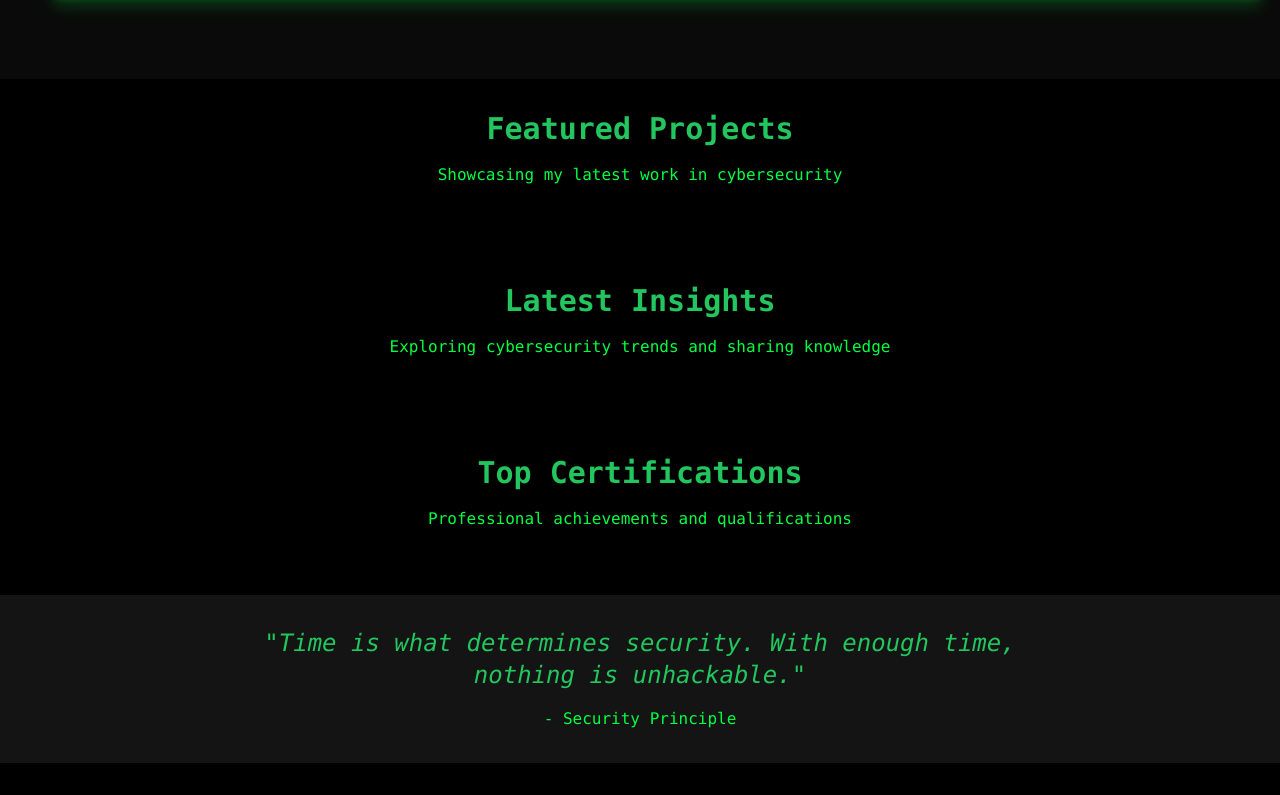
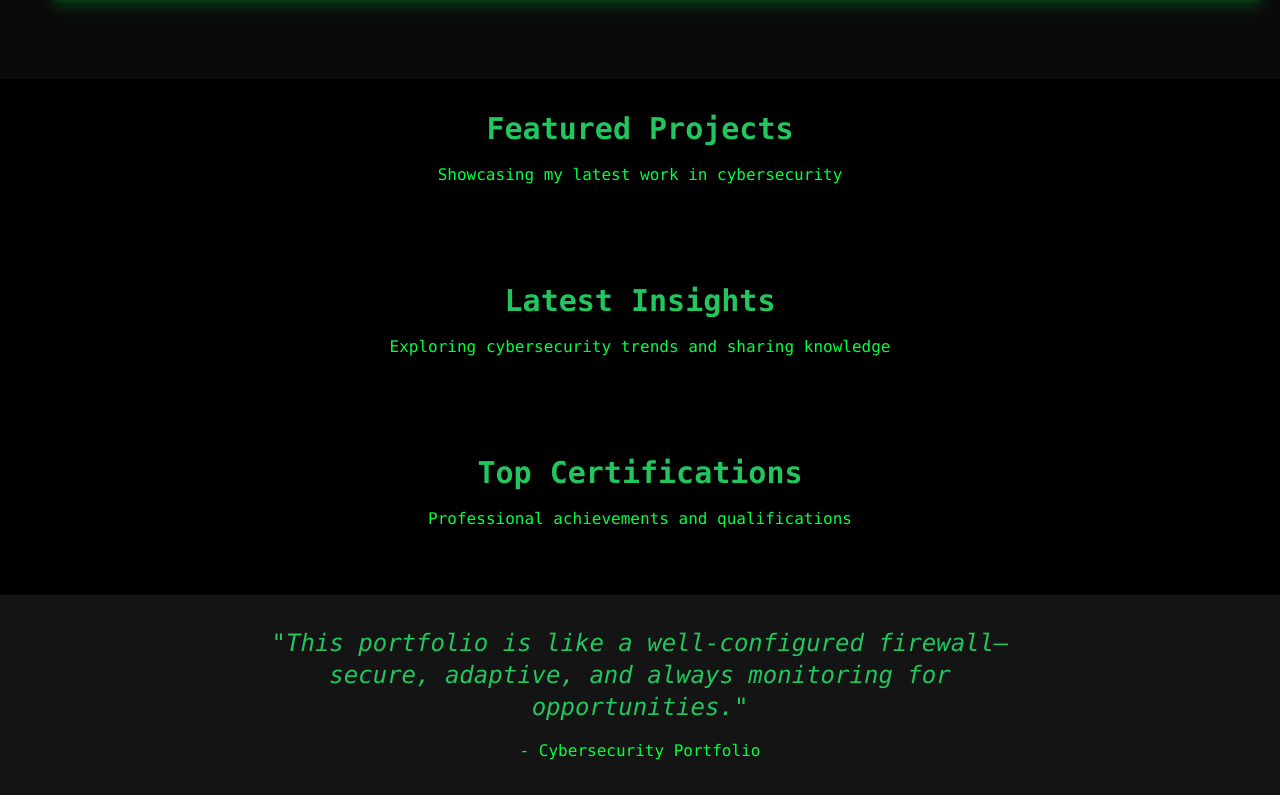
Before and after one commit to awais922609/Portfolio, a React (Vite) app: page / in a window 1280 px wide. Shown: the part 1561-2356 px from the top of the page. Before the commit the page ends 2324 px from the top, so only its background shows below. Built offline with nearby package versions, Linux system fonts and the light colour scheme.

Commit message:
Update footer quote in Index page
Replaced the existing footer quote in the Index page with a new line: "This portfolio is like a well-configured firewall—secure, adaptive, and always monitoring for opportunities."
[skip gpt_engineer]

```diff
--- a/src/pages/Index.tsx
+++ b/src/pages/Index.tsx
@@ -134,9 +134,9 @@ const Index = () => {
             className="text-center max-w-3xl mx-auto"
           >
             <p className="text-2xl font-medium italic mb-4">
-              "Time is what determines security. With enough time, nothing is unhackable."
+              "This portfolio is like a well-configured firewall—secure, adaptive, and always monitoring for opportunities."
             </p>
-            <footer className="text-primary">- Security Principle</footer>
+            <footer className="text-primary">- Cybersecurity Portfolio</footer>
           </motion.blockquote>
         </div>
       </section>
```
